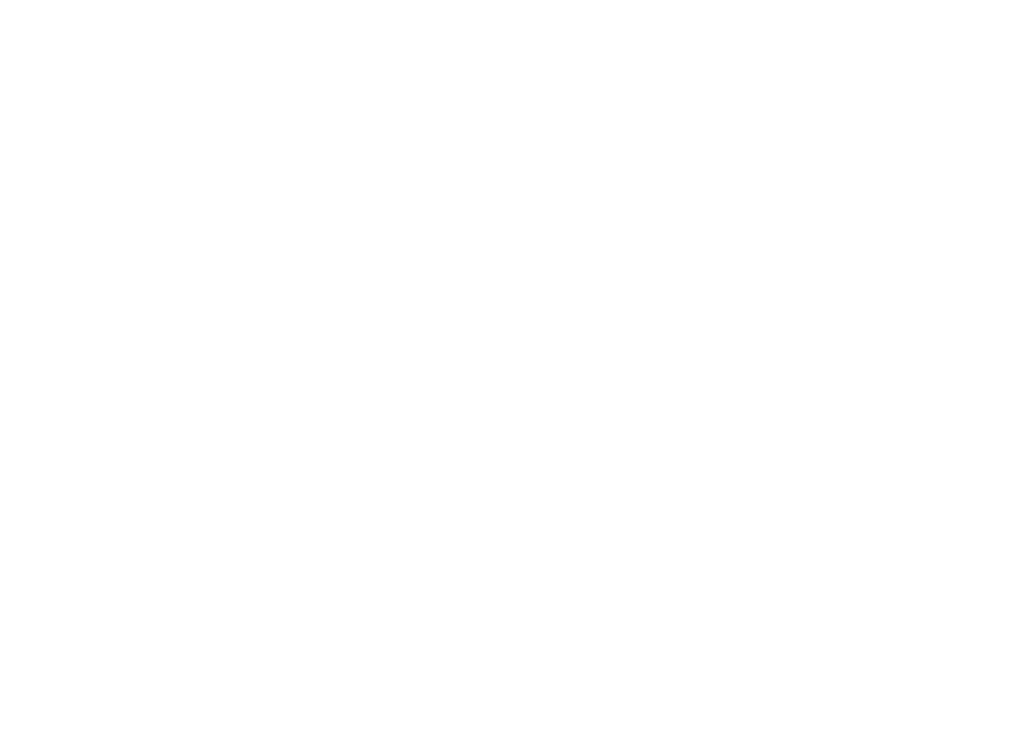
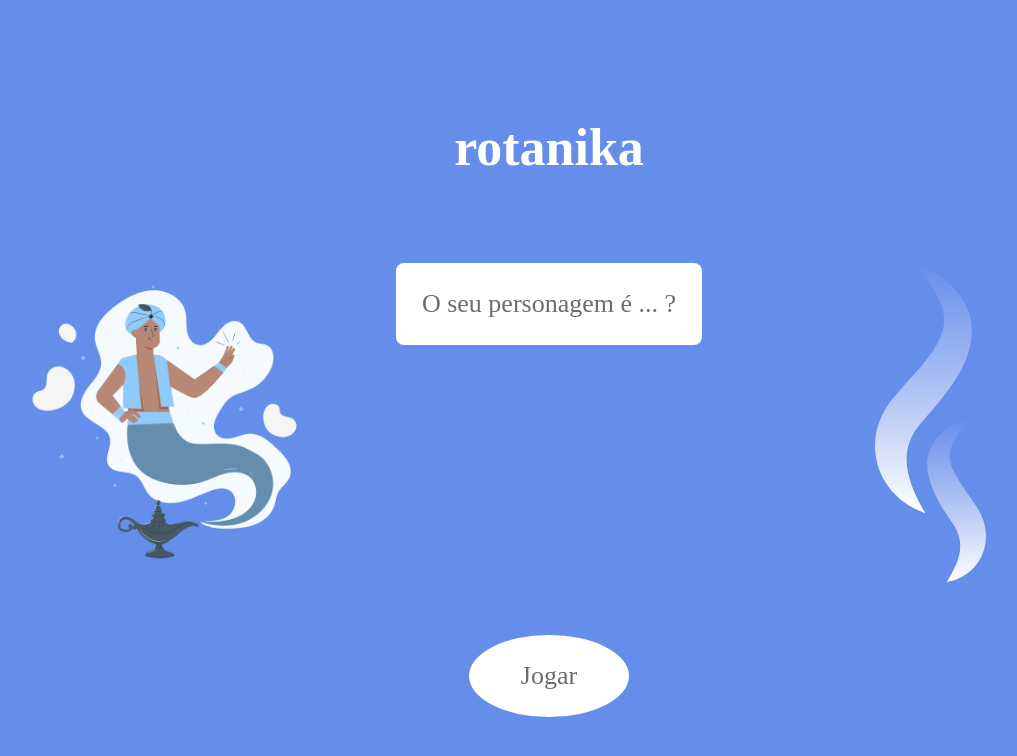
Before and after one commit to anapaulaonc/rotanika, a React (Create React App) app: page /question in a window 1280 px wide. Before the commit this address had no page. Shown: the top 756 px of the page, without its empty margins (91-1108 px from the left). Built offline with nearby package versions, Linux system fonts and the light colour scheme.

Commit message:
beginning of the question page

```diff
--- a/src/Pages/HomePage.js
+++ b/src/Pages/HomePage.js
@@ -1,6 +1,8 @@
 import React from "react";
 import rotanika from "../Rotanika.png";
 import "../Styles/HomePage.css";
+import QuestionPage from "./QuestionPage";
+import { Link } from "react-router-dom";
 
 function HomePage() {
   return (
@@ -14,14 +16,9 @@
             Pense em um personagem real ou fictício, eu irei adivinhá-lo.
           </div>
         </div>
-        <a
-          className="App-link"
-          href="https://reactjs.org"
-          target="_blank"
-          rel="noopener noreferrer"
-        >
+        <Link className="App-link" to="/question">
           Jogar
-        </a>
+        </Link>
       </header>
     </div>
   );
--- /dev/null
+++ b/src/Pages/QuestionPage.js
@@ -0,0 +1,29 @@
+import React from "react";
+import rotanika from "../Rotanika.png";
+import progressBar from "../Group.svg";
+import "../Styles/HomePage.css";
+
+function QuestionPage() {
+  return (
+    <div className="App">
+      <header className="App-header">
+        <h1> rotanika </h1>
+        <div className="ana">
+          <img src={rotanika} className="App-logo" alt="Rotanika" />
+          <div className="card">O seu personagem é ... ?</div>
+          <img src={progressBar} className="App-logo" alt="ProgressBar" />
+        </div>
+        <a
+          className="App-link"
+          href="https://reactjs.org"
+          target="_blank"
+          rel="noopener noreferrer"
+        >
+          Jogar
+        </a>
+      </header>
+    </div>
+  );
+}
+
+export default QuestionPage;
--- a/src/Route.js
+++ b/src/Route.js
@@ -1,12 +1,15 @@
 import React from "react";
 import { BrowserRouter, Route, Routes } from "react-router-dom";
 import HomePage from "./Pages/HomePage";
+import QuestionPage from "./Pages/QuestionPage";
 
 const RoutesComponent = () => (
   <BrowserRouter>
     <Routes>
       <Route element={<HomePage />} path="/" exact />
+      <Route element={<QuestionPage />} path="/question" />
     </Routes>
   </BrowserRouter>
 );
+
 export default RoutesComponent;
```
Also changed, not shown: src/Group.svg (added).
